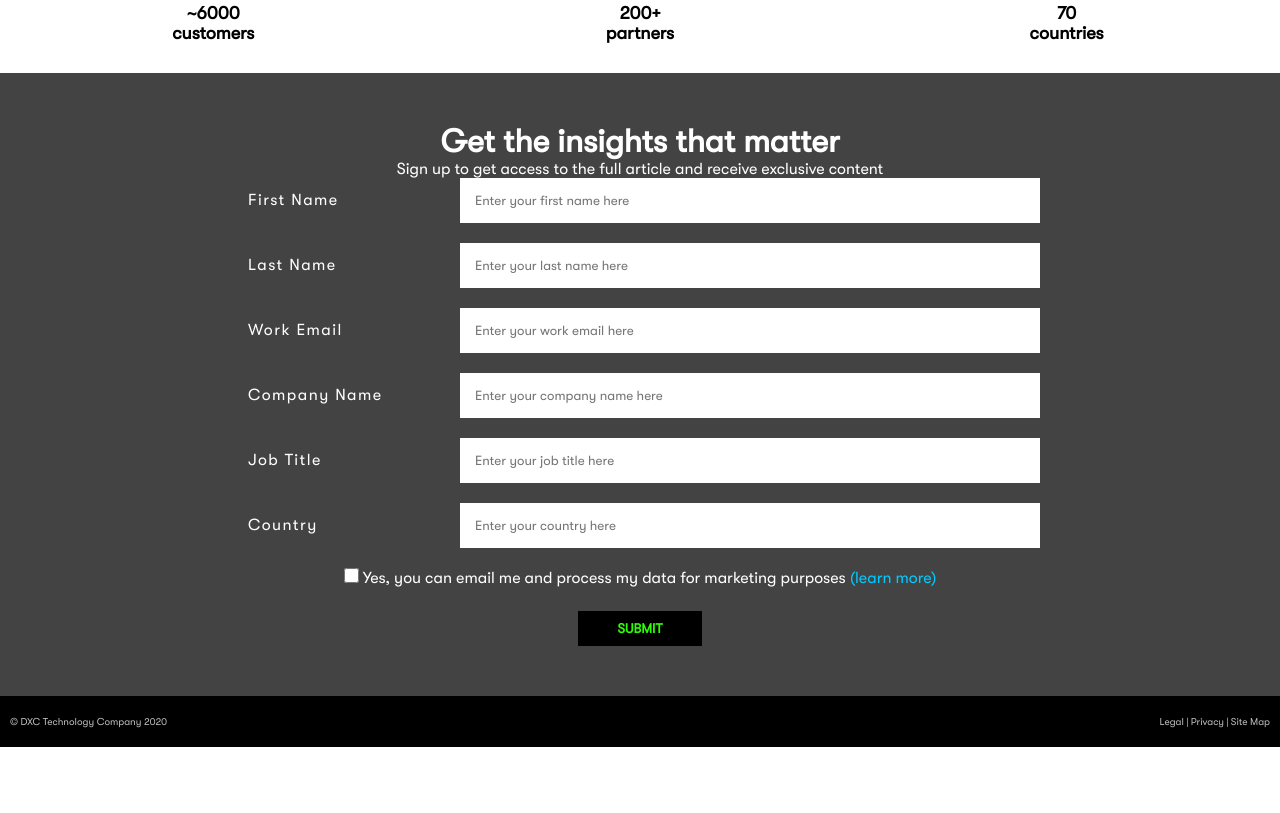
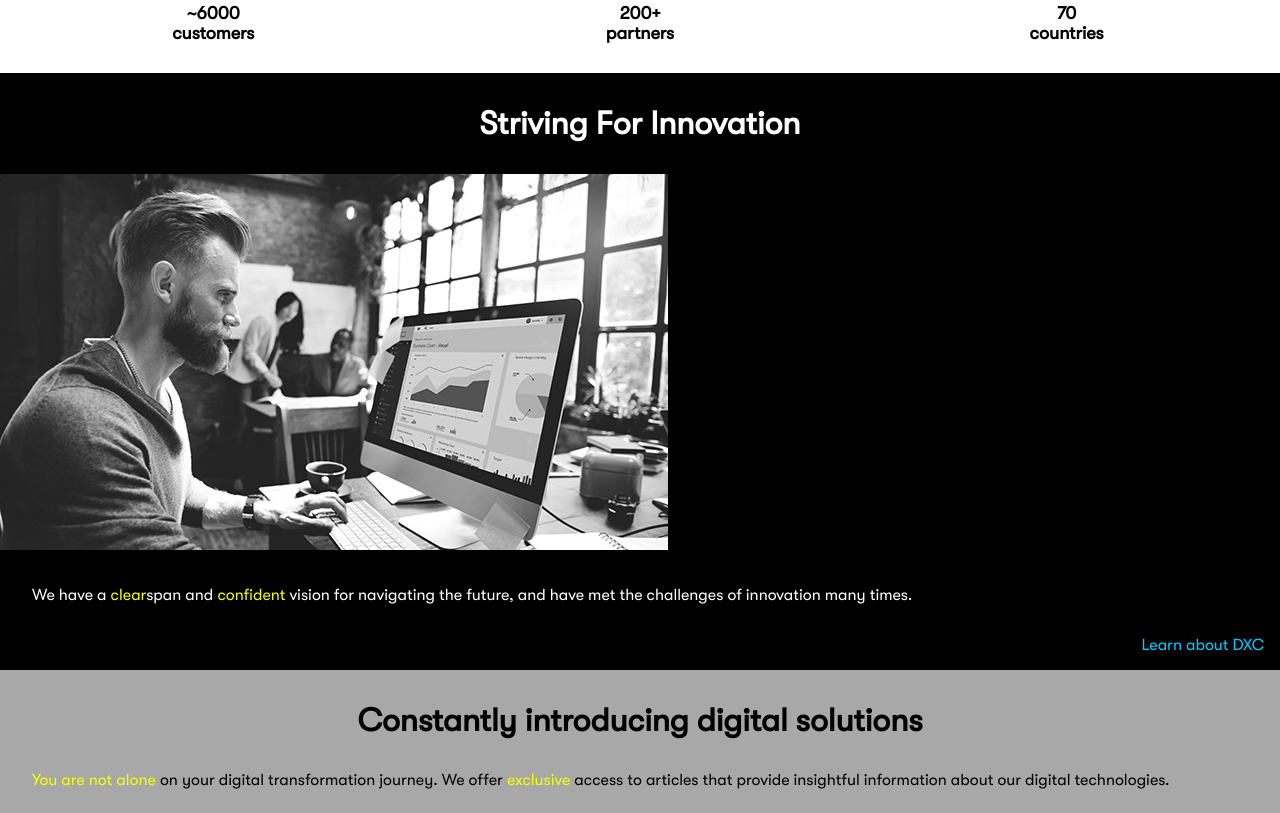
Before and after one commit to Patrick-Martins/DXCTechnology_Asset_Project, a website: page index.html in a window 1280 px wide. Shown: the part 2267-3080 px from the top of the page. Before the commit the page ends 3014 px from the top, so only its background shows below. Drawn offline with Linux system fonts and the light colour scheme; files whose address does not match are found by name.

Commit message:
last 2 sections

```diff
--- a/index.html
+++ b/index.html
@@ -79,8 +79,17 @@
           <li>70 <br />countries</li>
         </ul>
       </section>
-      <section class="dxc-about-innovation"></section>
-      <section class="purpose-form"></section>
+      <section class="dxc-about-innovation">
+        <p class="inovation">Striving For Innovation</p>
+        <img src="images/pic3.jpg" alt="man">
+        <p class="something">We have a <span class="ytext">clear</span>span and <span class="ytext">confident</span> vision for navigating the future, and have met the challenges of innovation many times.</p>
+        <a class="about" href="https://www.dxc.technology">Learn about DXC</a>
+      </section>
+      <section class="purpose-form">
+        <p class="inovation">Constantly introducing digital solutions</p>
+        <p class="something"><span class="ytext">You are not alone</span> on your digital transformation journey. We offer <span class="ytext">exclusive</span> access to  articles that provide insightful information about our digital technologies. </p>
+        <img src="images/hands.jpg" alt="hands">
+      </section>
       <section class="form-container">
         <div class="container">
           <p class="insight">Get the insights that matter</p>
@@ -89,27 +98,27 @@
             <ul class="flex-outer">
               <li>
                 <label for="first-name">First Name</label>
-                <input type="text" id="first-name" placeholder="Enter your first name here" />
+                <input type="text" id="first-name" placeholder="Enter your first name here" title="" required/>
               </li>
               <li>
                 <label for="last-name">Last Name</label>
-                <input type="text" id="last-name" placeholder="Enter your last name here" />
+                <input type="text" id="last-name" placeholder="Enter your last name here" title="" required/>
               </li>
               <li>
                 <label for="email">Work Email</label>
-                <input type="email" id="email" placeholder="Enter your work email here" />
+                <input type="email" id="email" placeholder="Enter your work email here" title="" required/>
               </li>
               <li>
                 <label for="company-name">Company Name</label>
-                <input type="text" id="company-name" placeholder="Enter your company name here" />
+                <input type="text" id="company-name" placeholder="Enter your company name here" title="" required/>
               </li>
               <li>
                 <label for="job">Job Title</label>
-                <input type="text" id="job" placeholder="Enter your job title here" />
+                <input type="text" id="job" placeholder="Enter your job title here" title="" required/>
               </li>
               <li>
                 <label for="country">Country</label>
-                <input type="text" id="country" placeholder="Enter your country here" />
+                <input type="text" id="country" placeholder="Enter your country here" title="" required/>
               </li>
               <div class="boxcheck">
                 <input type="checkbox" id="checkbox" />
--- a/stylesheet.css
+++ b/stylesheet.css
@@ -90,6 +90,7 @@
   background-color: rgb(146, 146, 146);
   transition: background-color 1s ease-in-out;
 }
+/* //////////////////Andy start/////////////////////  */
 .form-container {
   font-family: Segoe UI;
   background: #434343;
@@ -178,9 +179,42 @@ li {
   display: block;
   margin: auto;
 }
-.learn-more {
+.learn-more,
+.about {
   color: #00cbff;
   text-decoration: none;
+}
+.dxc-about-innovation > p {
+  color: white;
+}
+.dxc-about-innovation {
+  background-color: black;
+}
+.purpose-form {
+  background-color: #a8a8a8;
+}
+.dxc-about-innovation > img {
+  max-width: 100%;
+  padding-top: 2em;
+}
+.purpose-form > img {
+  max-width: 100%;
+  padding-top: 2em;
+}
+.about {
+  display: flex;
+  flex-direction: row-reverse;
+  margin-right: 1em;
+  padding-bottom: 1em;
+}
+.inovation {
+  font-size: 2em;
+  text-align: center;
+  font-weight: 700;
+  padding-top: 1em;
+}
+.something {
+  margin: 2em;
 }
 .insight {
   font-size: 2em;
@@ -194,11 +228,10 @@ li {
   margin-bottom: 1.5em;
   text-align: center;
 }
+.ytext {
+  color: #f5ff00;
+}
 
-/* #checkbox {
-  background-color: burlywood;
-  width: 50px;
-} */
 input[type="checkbox"] {
   width: 15px;
   height: 15px;
@@ -209,6 +242,10 @@ input[type="checkbox"] {
 input[type="checkbox"]:checked {
   background: #abd;
 }
+/* //////////////////FORM VALIDATION /////////////////////  */
+
+/* //////////////////Andy end/////////////////////  */
+
 body {
   min-height: 100%;
   min-width: 100%;
```
Also changed, not shown: images/hands.jpg (added).
